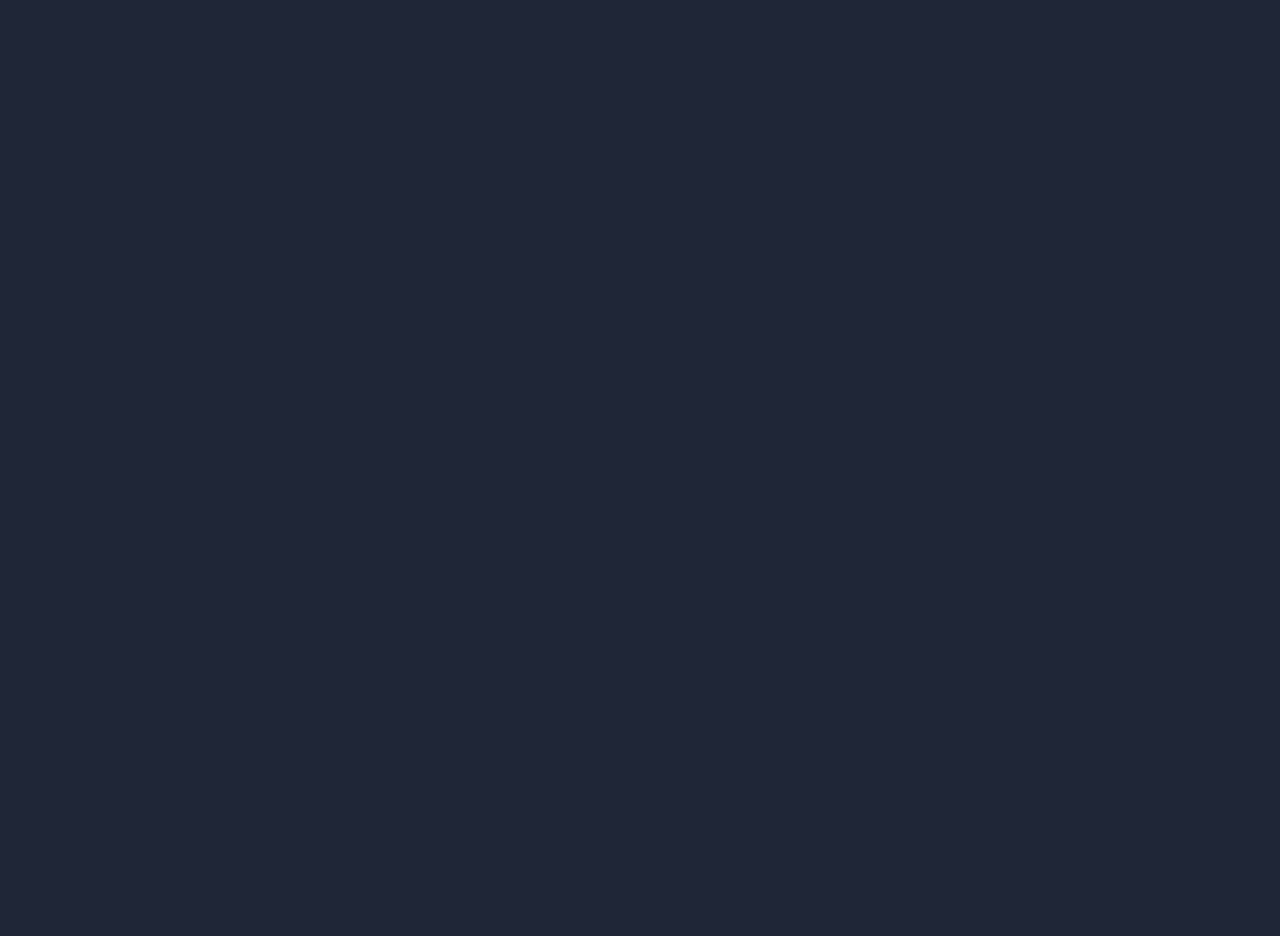
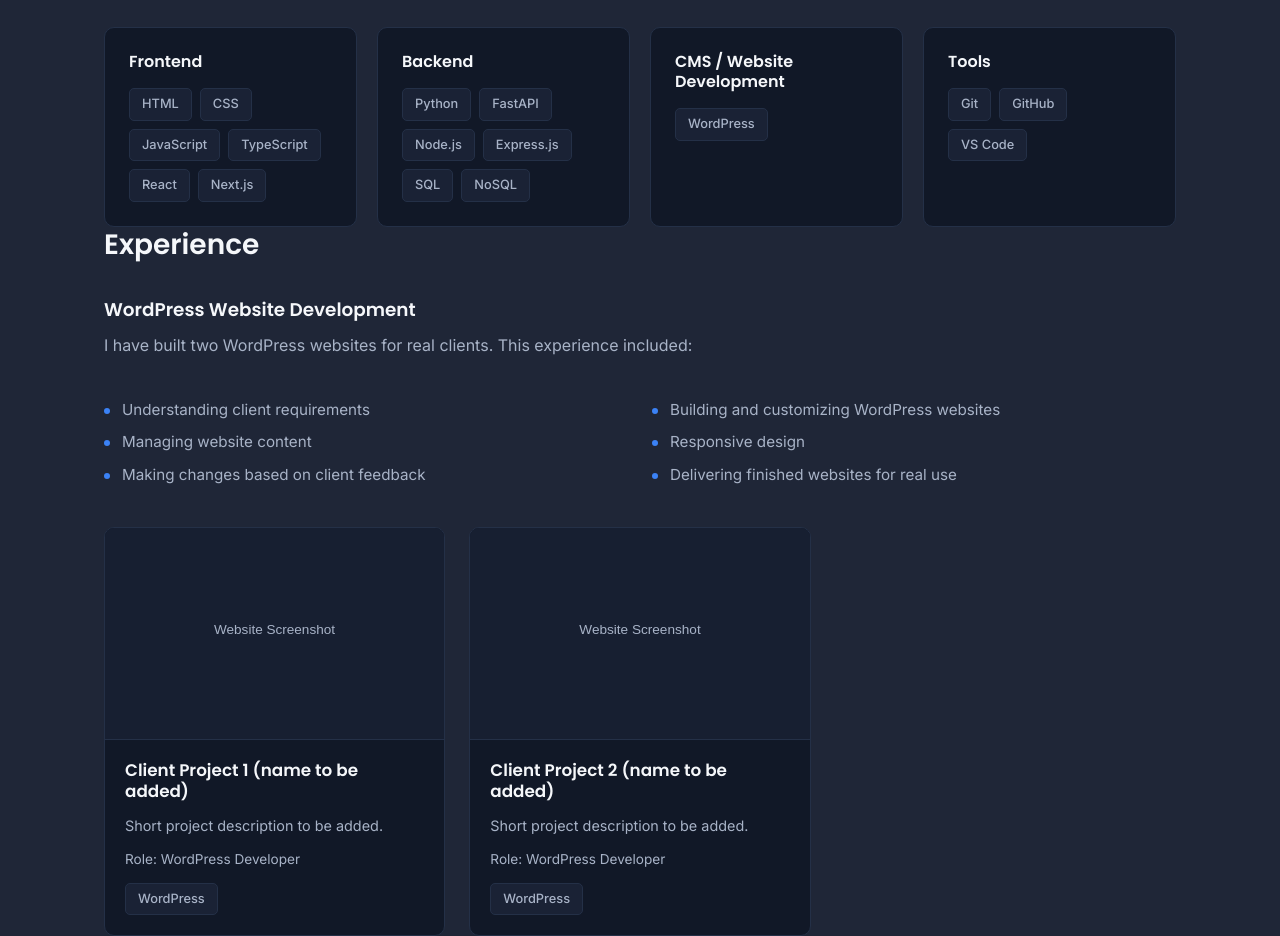
Before and after one commit to hindomarain-debug/Portfolio-Hind-Omarin, a Next.js app: page / in a window 1280 px wide. Shown: the part 1920-2856 px from the top of the page. Before the commit the page ends 1876 px from the top, so only its background shows below. Built offline with nearby package versions, Linux system fonts and the light colour scheme.

Commit message:
feat: add Experience section

```diff
--- a/app/globals.css
+++ b/app/globals.css
@@ -104,6 +104,11 @@ ul {
   padding: 5px 12px;
   border-radius: 5px;
   border: 1px solid var(--border);
+}
+.section-intro {
+  color: var(--text-secondary);
+  max-width: 640px;
+  margin-bottom: 40px;
 }
 
 /* Cards */
@@ -403,3 +408,76 @@ ul {
   gap: 12px;
   margin-top: 4px;
 }
+/* Skills */
+
+.skills-grid {
+  display: grid;
+  grid-template-columns: repeat(4, 1fr);
+  gap: 20px;
+}
+
+@media (max-width: 900px) {
+  .skills-grid {
+    grid-template-columns: repeat(2, 1fr);
+  }
+}
+
+@media (max-width: 500px) {
+  .skills-grid {
+    grid-template-columns: 1fr;
+  }
+}
+
+.skills-card {
+  padding: 24px;
+}
+
+.skills-card-title {
+  font-size: 1rem;
+  margin-bottom: 16px;
+}
+/* Experience */
+
+.experience-intro {
+  margin-bottom: 40px;
+}
+
+.experience-title {
+  font-size: 1.15rem;
+  margin-bottom: 12px;
+}
+
+.experience-list {
+  display: grid;
+  grid-template-columns: repeat(2, 1fr);
+  gap: 8px 24px;
+  color: var(--text-secondary);
+  font-size: 0.95rem;
+}
+
+.experience-list li {
+  position: relative;
+  padding-left: 18px;
+}
+
+.experience-list li::before {
+  content: "";
+  position: absolute;
+  left: 0;
+  top: 10px;
+  width: 6px;
+  height: 6px;
+  border-radius: 50%;
+  background-color: var(--blue);
+}
+
+.experience-role {
+  color: var(--text-secondary);
+  font-size: 0.85rem;
+}
+
+@media (max-width: 620px) {
+  .experience-list {
+    grid-template-columns: 1fr;
+  }
+}
--- a/app/page.tsx
+++ b/app/page.tsx
@@ -2,6 +2,8 @@ import Navbar from "@/components/Navbar";
 import Hero from "@/components/Hero";
 import About from "@/components/About";
 import ProjectsSection from "@/components/ProjectsSection";
+import Skills from "@/components/Skills";
+import Experience from "@/components/Experience";
 
 export default function Home() {
   return (
@@ -11,6 +13,8 @@ export default function Home() {
         <Hero />
         <About />
         <ProjectsSection />
+        <Skills />
+        <Experience />
       </main>
     </>
   );
--- /dev/null
+++ b/components/Experience.tsx
@@ -0,0 +1,86 @@
+import Image from "next/image";
+
+const responsibilities = [
+  "Understanding client requirements",
+  "Building and customizing WordPress websites",
+  "Managing website content",
+  "Responsive design",
+  "Making changes based on client feedback",
+  "Delivering finished websites for real use",
+];
+
+const clientProjects = [
+  {
+    name: "Client Project 1 (name to be added)",
+    description: "Short project description to be added.",
+    role: "WordPress Developer",
+    liveUrl: undefined as string | undefined,
+  },
+  {
+    name: "Client Project 2 (name to be added)",
+    description: "Short project description to be added.",
+    role: "WordPress Developer",
+    liveUrl: undefined as string | undefined,
+  },
+];
+
+export default function Experience() {
+  return (
+    <section id="experience">
+      <div className="container">
+        <h2 className="section-heading">Experience</h2>
+
+        <div className="experience-intro">
+          <h3 className="experience-title">WordPress Website Development</h3>
+          <p className="section-intro">
+            I have built two WordPress websites for real clients. This
+            experience included:
+          </p>
+          <ul className="experience-list">
+            {responsibilities.map((item) => (
+              <li key={item}>{item}</li>
+            ))}
+          </ul>
+        </div>
+
+        <div className="projects-grid">
+          {clientProjects.map((client) => (
+            <article key={client.name} className="card project-card">
+              <div className="project-card-image">
+                <Image
+                  src="/images/website-placeholder.svg"
+                  alt={`${client.name} screenshot placeholder`}
+                  width={400}
+                  height={240}
+                />
+              </div>
+
+              <div className="project-card-body">
+                <h3 className="project-card-title">{client.name}</h3>
+                <p className="project-card-description">{client.description}</p>
+                <p className="experience-role">Role: {client.role}</p>
+
+                <div className="tag-list">
+                  <span className="tag">WordPress</span>
+                </div>
+
+                {client.liveUrl && (
+                  <div className="project-card-links">
+                    <a
+                      href={client.liveUrl}
+                      target="_blank"
+                      rel="noopener noreferrer"
+                      className="btn btn-primary btn-small"
+                    >
+                      Live Site
+                    </a>
+                  </div>
+                )}
+              </div>
+            </article>
+          ))}
+        </div>
+      </div>
+    </section>
+  );
+}
--- /dev/null
+++ b/components/Skills.tsx
@@ -0,0 +1,42 @@
+const skillGroups = [
+  {
+    title: "Frontend",
+    skills: ["HTML", "CSS", "JavaScript", "TypeScript", "React", "Next.js"],
+  },
+  {
+    title: "Backend",
+    skills: ["Python", "FastAPI", "Node.js", "Express.js", "SQL", "NoSQL"],
+  },
+  {
+    title: "CMS / Website Development",
+    skills: ["WordPress"],
+  },
+  {
+    title: "Tools",
+    skills: ["Git", "GitHub", "VS Code"],
+  },
+];
+
+export default function Skills() {
+  return (
+    <section id="skills">
+      <div className="container">
+        <h2 className="section-heading">Skills</h2>
+        <div className="skills-grid">
+          {skillGroups.map((group) => (
+            <div key={group.title} className="card skills-card">
+              <h3 className="skills-card-title">{group.title}</h3>
+              <div className="tag-list">
+                {group.skills.map((skill) => (
+                  <span key={skill} className="tag">
+                    {skill}
+                  </span>
+                ))}
+              </div>
+            </div>
+          ))}
+        </div>
+      </div>
+    </section>
+  );
+}
```
Also changed, not shown: public/images/website-placeholder.svg (added).
